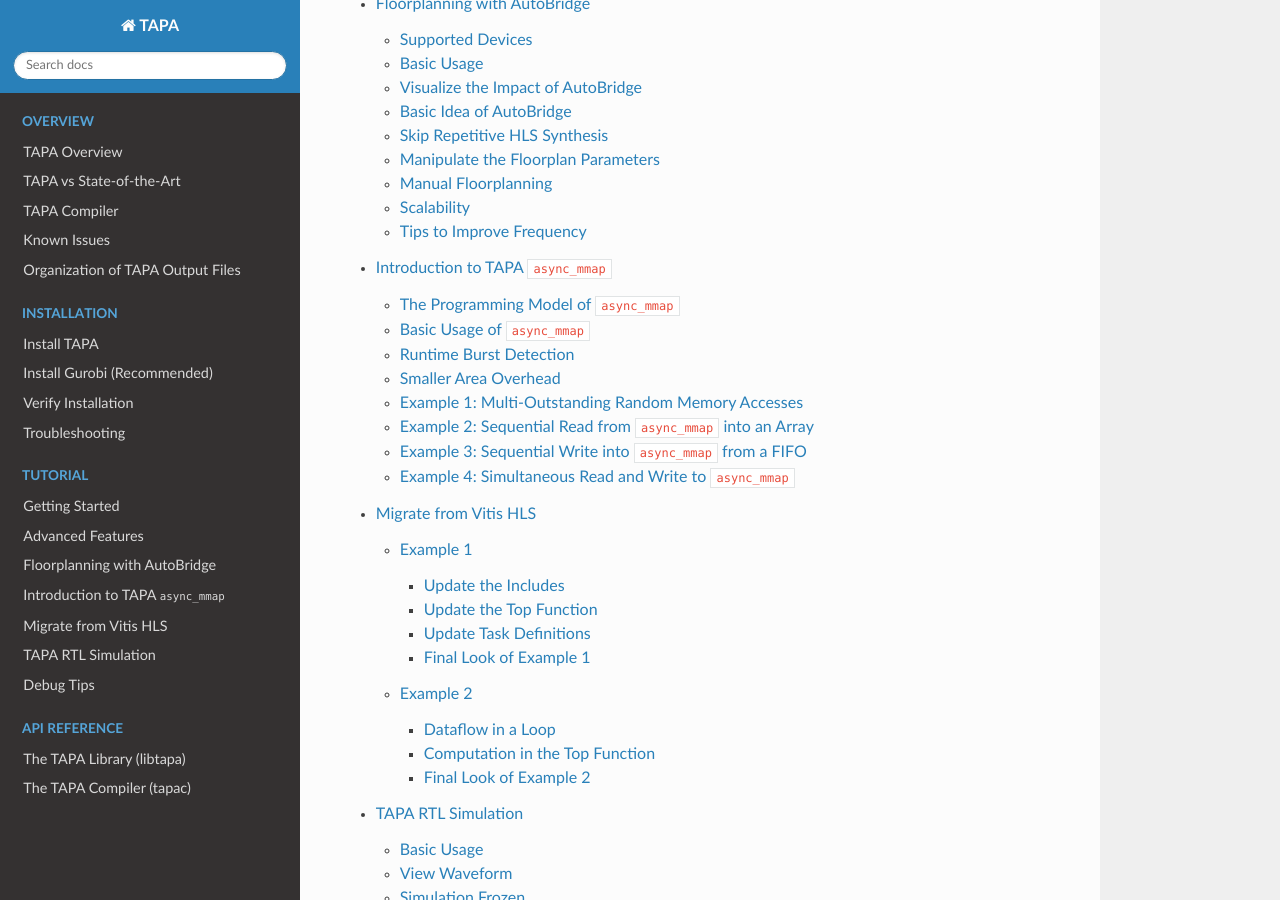
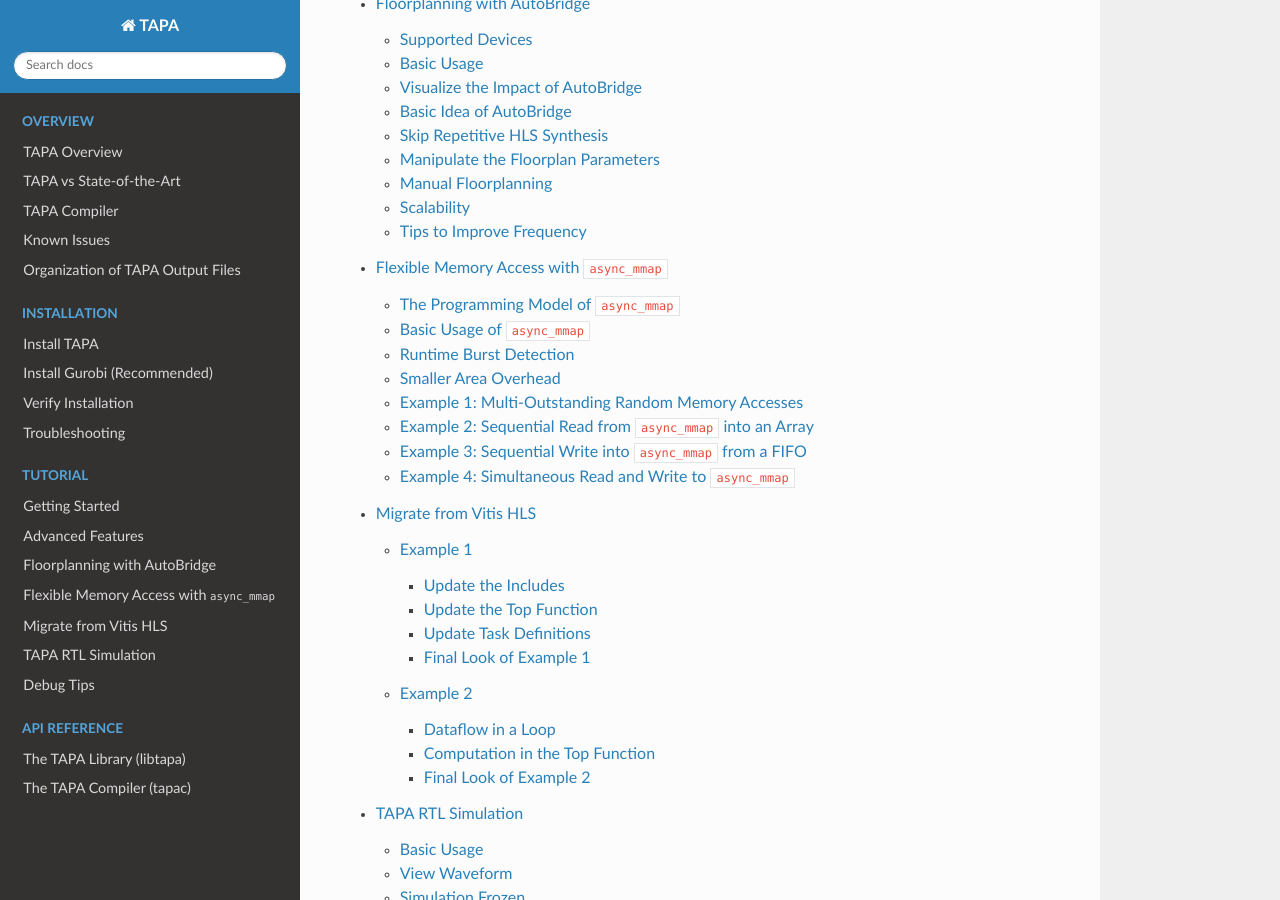
Before and after one commit to rapidstream-org/rapidstream-tapa, a Sphinx documentation site: the page built from docs/index.rst, in a window 1280 px wide and 900 px high, scrolled down 1765 px. Built offline with Sphinx 7.4.7 and the Read the Docs theme 2.0.0, drawn with Linux system fonts in a browser that asks for light colours.

Commit message:
docs: update async_mmap title

```diff
--- a/docs/tutorial/async_mmap.rst
+++ b/docs/tutorial/async_mmap.rst
@@ -1,7 +1,7 @@
 .. _introduction-to-async-mmap:
 
-Introduction to TAPA ``async_mmap``
-===================================
+Flexible Memory Access with ``async_mmap``
+===========================================
 
 ``async_mmap`` is TAPA's flexible interface to access external memory through
 the AXI protocol.
```
